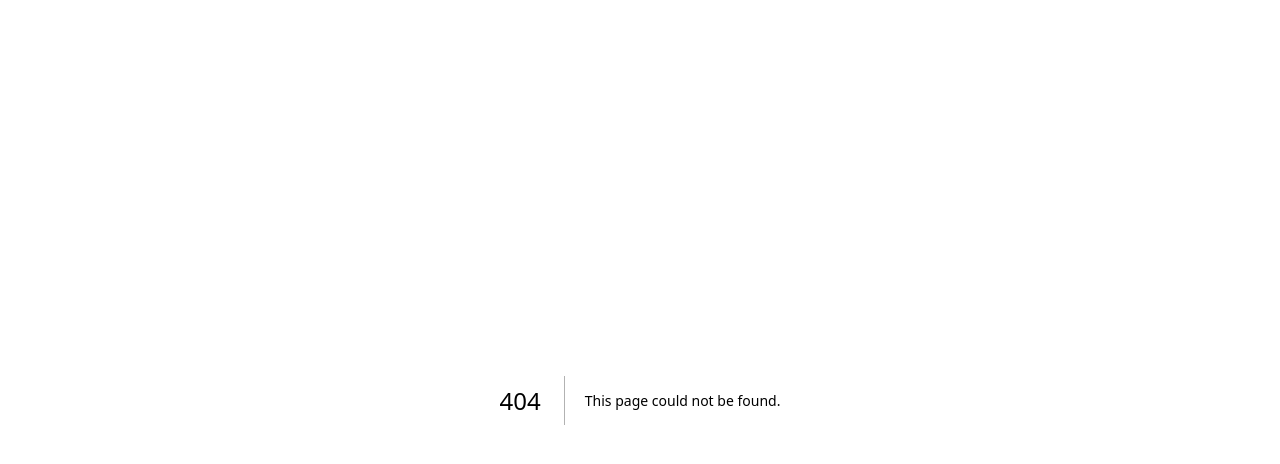
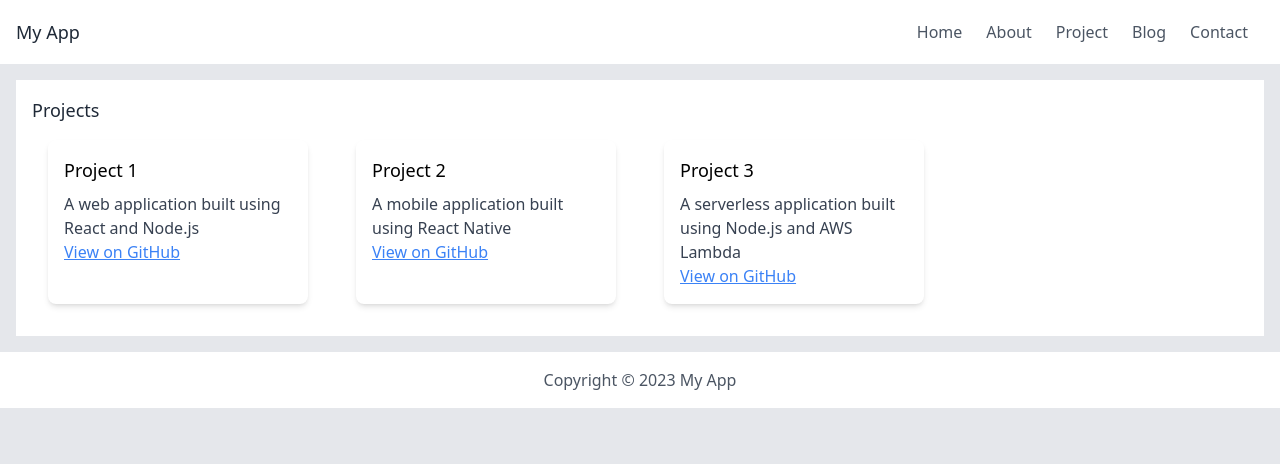
Before and after one commit to markved/sunft, a Next.js app: page /project in a window 1280 px wide. Before the commit this address had no page. Shown: the top 464 px of the page. Built offline with nearby package versions, Linux system fonts and the light colour scheme.

Commit message:
Add projects content

```diff
--- a/pages/components/layout.tsx
+++ b/pages/components/layout.tsx
@@ -29,6 +29,7 @@ const Layout = ({ children, title = "My App" }: Props) => {
           <div className="flex items-center">
             <a href="#" className={`px-2 py-1 mr-2 text-gray-600 ${router.pathname === '/' && 'text-blue-600'}`} onClick={() => handleClick("/")}>Home</a>
             <a href="#" className={`px-2 py-1 mr-2 text-gray-600 ${router.pathname === '/about' && 'text-blue-600'}`} onClick={() => handleClick("/about")}>About</a>
+            <a href="#" className={`px-2 py-1 mr-2 text-gray-600 ${router.pathname === '/project' && 'text-blue-600'}`} onClick={() => handleClick("/project")}>Project</a>
             <a href="#" className={`px-2 py-1 mr-2 text-gray-600 ${router.pathname === '/blog' && 'text-blue-600'}`} onClick={() => handleClick("/blog")}>Blog</a>
             <a href="#" className={`px-2 py-1 mr-2 text-gray-600 ${router.pathname === '/contact' && 'text-blue-600'}`} onClick={() => handleClick("/contact")}>Contact</a>
           </div>
--- a/pages/index.tsx
+++ b/pages/index.tsx
@@ -11,6 +11,7 @@ interface Portfolio {
   education: string[];
   contact: { email: string; phone: string; location: string };
 }
+
 // the Index component is being used to render the data fetched from the data.json file.
 const Index = ({ skills, experience, projects, education, contact }: Portfolio) => {
   return (
--- /dev/null
+++ b/pages/project.tsx
@@ -0,0 +1,41 @@
+import Layout from "./components/layout";
+import data from '../data/data.json';
+import SEO from "./components/seo";
+import ProjectCard from "./components/project-card";
+
+interface Props {
+  projects: [
+    { title: string; description: string; link: string }
+  ];
+}
+const Projects = ({ projects }: Props) => {
+  return (
+    <>
+      <SEO
+        title="Project"
+        description="This is the project page for my portfolio website"
+        image="https://example.com/image.jpg"
+      />
+      <Layout title="Projects">
+        <div className="bg-white p-4">
+          <h2 className="text-lg font-medium text-gray-800">Projects</h2>
+          <div className="grid grid-cols-1 sm:grid-cols-2 md:grid-cols-3 lg:grid-cols-4 gap-4">
+            {projects && projects.map((project, index) => (
+              <ProjectCard key={index} project={project} />
+            ))}
+          </div>
+        </div>
+      </Layout>
+    </>
+  );
+};
+
+export const getStaticProps = async () => {
+  return {
+    props: {
+      projects: data.projects
+    },
+  }
+}
+
+export default Projects;
```
Also changed, not shown: pages/projects.tsx (deleted).
